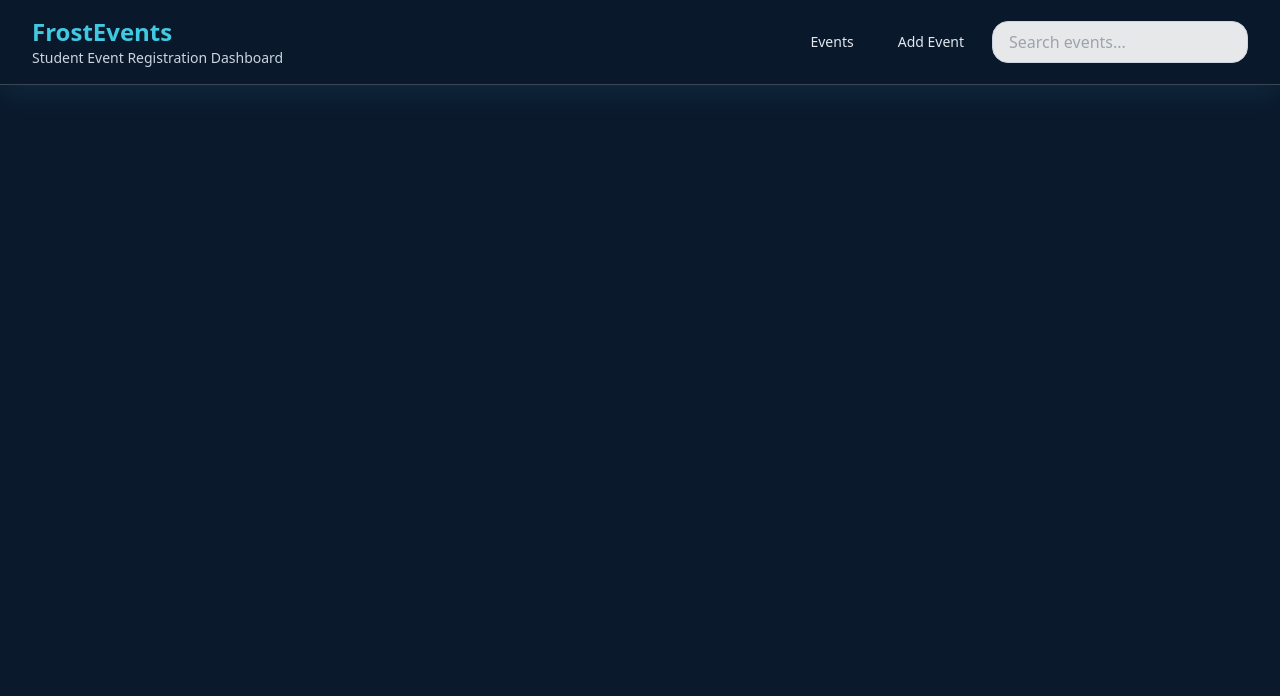
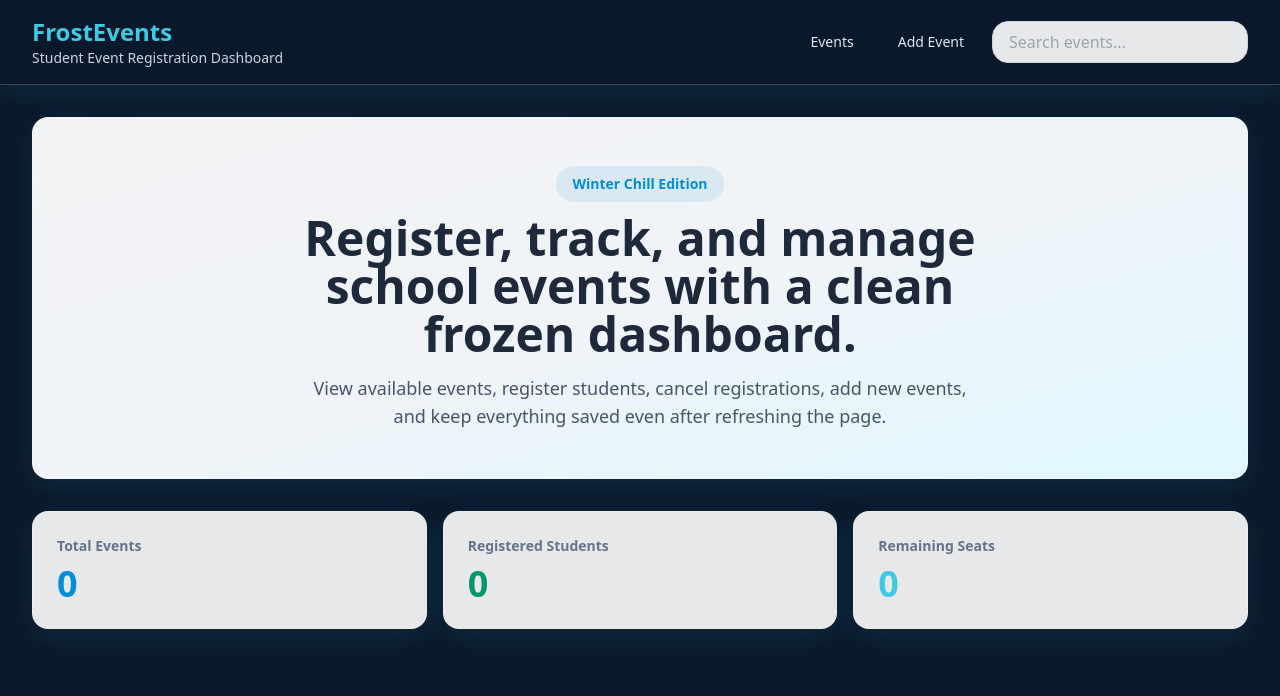
Before and after one commit to honnete-1/student_event_registration_dashboard, a plain HTML site: page index.html in a window 1280 px wide. Drawn offline with nearby package versions, Linux system fonts and the light colour scheme.

```diff
--- a/index.html
+++ b/index.html
@@ -29,3 +29,37 @@
       </div>
     </div>
   </nav>
+
+  <!-- Main Container -->
+  <main class="mx-auto max-w-7xl px-4 py-8 lg:px-8">
+    <!-- Hero Section -->
+    <section class="mb-8 overflow-hidden rounded-2xl border border-white/20 bg-gradient-to-br from-[#FFFFFF]/95 via-[#F0F4F8] to-[#DFF8FF] p-8 text-center text-[#1E293B] shadow-[0_8px_30px_rgb(65,201,226,0.1)] md:p-12">
+      <p class="mb-3 inline-block rounded-full bg-[#008DDA]/10 px-4 py-2 text-sm font-semibold text-[#008DDA]">Winter Chill Edition</p>
+      <h2 class="mx-auto max-w-3xl text-3xl font-extrabold leading-tight md:text-5xl">
+        Register, track, and manage school events with a clean frozen dashboard.
+      </h2>
+      <p class="mx-auto mt-4 max-w-2xl text-base text-slate-600 md:text-lg">
+        View available events, register students, cancel registrations, add new events, and keep everything saved even after refreshing the page.
+      </p>
+    </section>
+
+    <!-- Alert Message -->
+    <div id="messageBox" class="mb-6 hidden rounded-2xl border border-white/20 px-4 py-3 text-sm font-medium shadow-[0_8px_30px_rgb(65,201,226,0.1)]"></div>
+
+    <!-- Statistics Section -->
+    <section class="mb-8 grid gap-4 md:grid-cols-3">
+      <article class="rounded-2xl border border-white/20 bg-[#FFFFFF]/90 p-6 text-[#1E293B] shadow-[0_8px_30px_rgb(65,201,226,0.1)] transition hover:scale-[1.01] hover:bg-[#E2E8F0]">
+        <p class="text-sm font-semibold text-slate-500">Total Events</p>
+        <h3 id="totalEvents" class="mt-2 text-4xl font-extrabold text-[#008DDA]">0</h3>
+      </article>
+
+      <article class="rounded-2xl border border-white/20 bg-[#FFFFFF]/90 p-6 text-[#1E293B] shadow-[0_8px_30px_rgb(65,201,226,0.1)] transition hover:scale-[1.01] hover:bg-[#E2E8F0]">
+        <p class="text-sm font-semibold text-slate-500">Registered Students</p>
+        <h3 id="totalRegistered" class="mt-2 text-4xl font-extrabold text-[#059669]">0</h3>
+      </article>
+
+      <article class="rounded-2xl border border-white/20 bg-[#FFFFFF]/90 p-6 text-[#1E293B] shadow-[0_8px_30px_rgb(65,201,226,0.1)] transition hover:scale-[1.01] hover:bg-[#E2E8F0]">
+        <p class="text-sm font-semibold text-slate-500">Remaining Seats</p>
+        <h3 id="remainingSeats" class="mt-2 text-4xl font-extrabold text-[#41C9E2]">0</h3>
+      </article>
+    </section>
```
